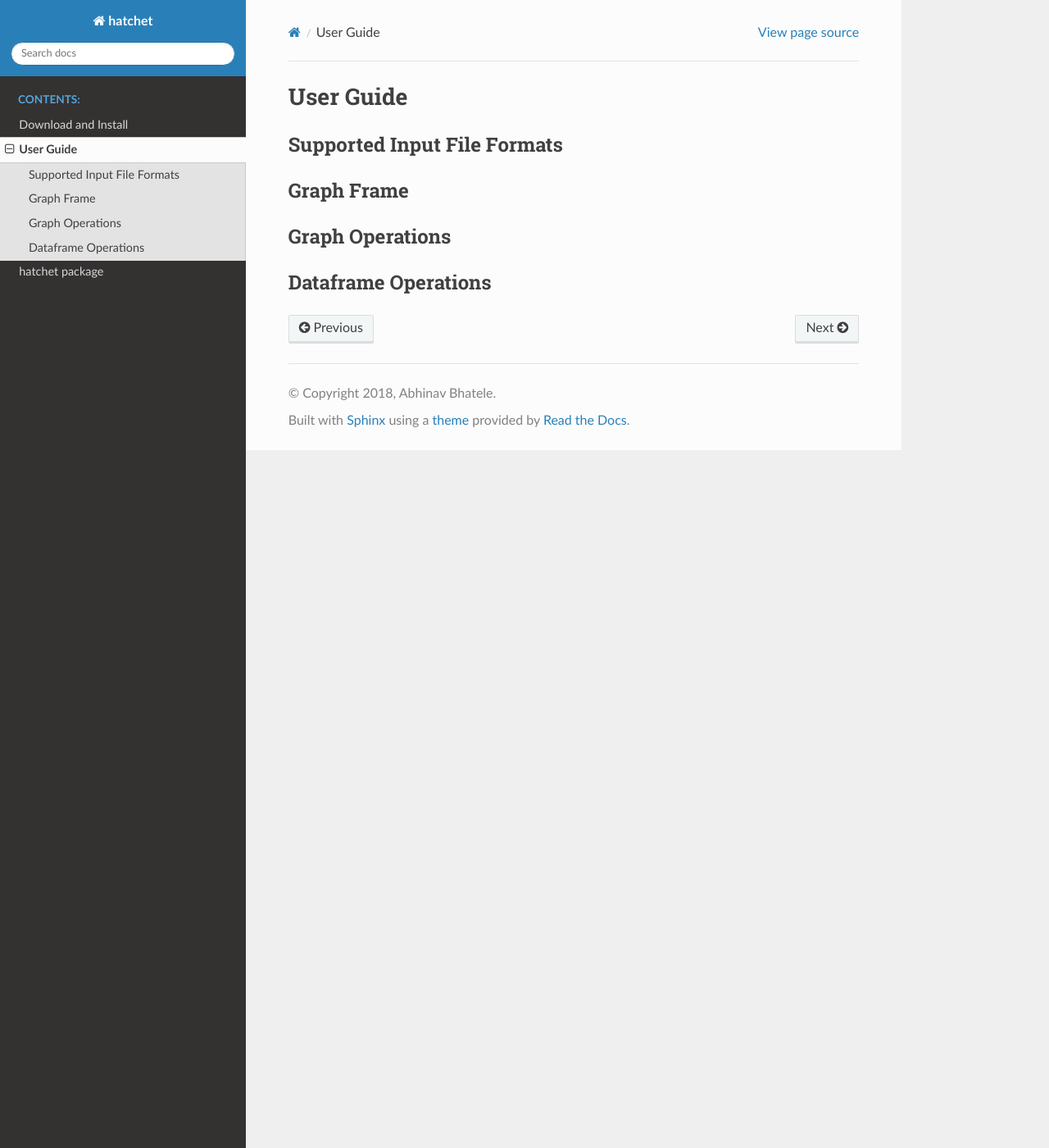
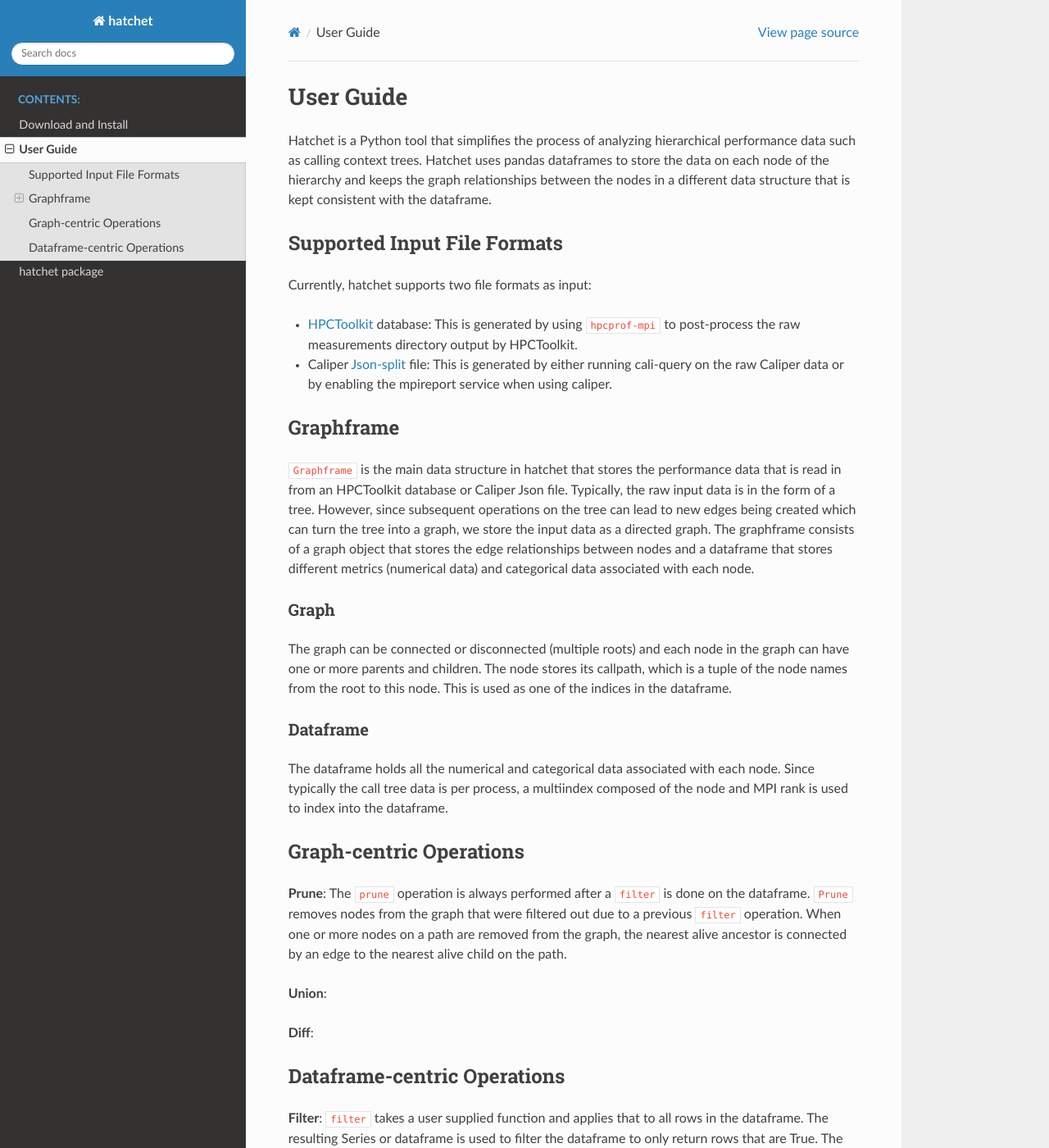
Before and after one commit to hatchet/hatchet, a Sphinx documentation site: the page built from docs/userguide.rst, in a window 1280 px wide and 1400 px high. Shown: the whole window at 82% size. Built offline with Sphinx 7.4.7 and the Read the Docs theme 2.0.0, drawn with Linux system fonts in a browser that asks for light colours; formulas are drawn with MathJax 3; some of the changed text lies outside the part shown.

Commit message:
partial user guide

```diff
--- a/docs/conf.py
+++ b/docs/conf.py
@@ -20,7 +20,7 @@ sys.path.insert(0, os.path.abspath('../hatchet'))
 # -- Project information -----------------------------------------------------
 
 project = u'hatchet'
-copyright = u'2018, Abhinav Bhatele'
+copyright = u'2017-2018, Lawrence Livermore National Security, LLC'
 author = u'Abhinav Bhatele'
 
 # The short X.Y version
--- a/docs/index.rst
+++ b/docs/index.rst
@@ -8,7 +8,7 @@ Hatchet Documentation
 
 Hatchet is a Python-based library to analyze performance data that has a
 hierarchy (derived from calling context trees, call graphs, callpath traces,
-nested regions’ timers, etc.). Hatchet implements various operations to analyze
+nested regions' timers, etc.). Hatchet implements various operations to analyze
 a single hierarchical data set or compare multiple data sets.
 
 .. toctree::
--- a/docs/userguide.rst
+++ b/docs/userguide.rst
@@ -1,17 +1,71 @@
 User Guide
 ==========
+
+Hatchet is a Python tool that simplifies the process of analyzing hierarchical
+performance data such as calling context trees. Hatchet uses pandas dataframes
+to store the data on each node of the hierarchy and keeps the graph
+relationships between the nodes in a different data structure that is kept
+consistent with the dataframe.
 
 Supported Input File Formats
 ----------------------------
 
+Currently, hatchet supports two file formats as input:
 
-Graph Frame
+* `HPCToolkit <http://hpctoolkit.org/index.html>`_ database: This is generated
+  by using ``hpcprof-mpi`` to post-process the raw measurements directory
+  output by HPCToolkit.
+* Caliper `Json-split
+  <http://llnl.github.io/Caliper/OutputFormats.html#json-split>`_ file: This is
+  generated by either running cali-query on the raw Caliper data or by enabling
+  the mpireport service when using caliper.
+
+Graphframe
 -----------
 
+``Graphframe`` is the main data structure in hatchet that stores the
+performance data that is read in from an HPCToolkit database or Caliper Json
+file. Typically, the raw input data is in the form of a tree. However, since
+subsequent operations on the tree can lead to new edges being created which can
+turn the tree into a graph, we store the input data as a directed graph. The
+graphframe consists of a graph object that stores the edge relationships
+between nodes and a dataframe that stores different metrics (numerical data)
+and categorical data associated with each node.
 
-Graph Operations
-----------------
+Graph
+^^^^^
+
+The graph can be connected or disconnected (multiple roots) and each node in
+the graph can have one or more parents and children. The node stores its
+callpath, which is a tuple of the node names from the root to this node. This
+is used as one of the indices in the dataframe.
+
+Dataframe
+^^^^^^^^^
+
+The dataframe holds all the numerical and categorical data associated with each
+node. Since typically the call tree data is per process, a multiindex composed
+of the node and MPI rank is used to index into the dataframe.
+
+Graph-centric Operations
+------------------------
+**Prune**: The ``prune`` operation is always performed after a ``filter`` is
+done on the dataframe. ``Prune`` removes nodes from the graph that were
+filtered out due to a previous ``filter`` operation. When one or more nodes on
+a path are removed from the graph, the nearest alive ancestor is connected by
+an edge to the nearest alive child on the path.
+
+**Union**:
 
 
-Dataframe Operations
---------------------
+**Diff**:
+
+
+Dataframe-centric Operations
+----------------------------
+**Filter**: ``filter`` takes a user supplied function and applies that to all
+rows in the dataframe. The resulting Series or dataframe is used to filter the
+dataframe to only return rows that are True. The returned graphframe preserves
+the graph provided as input.
+
+**Fill**:
```
